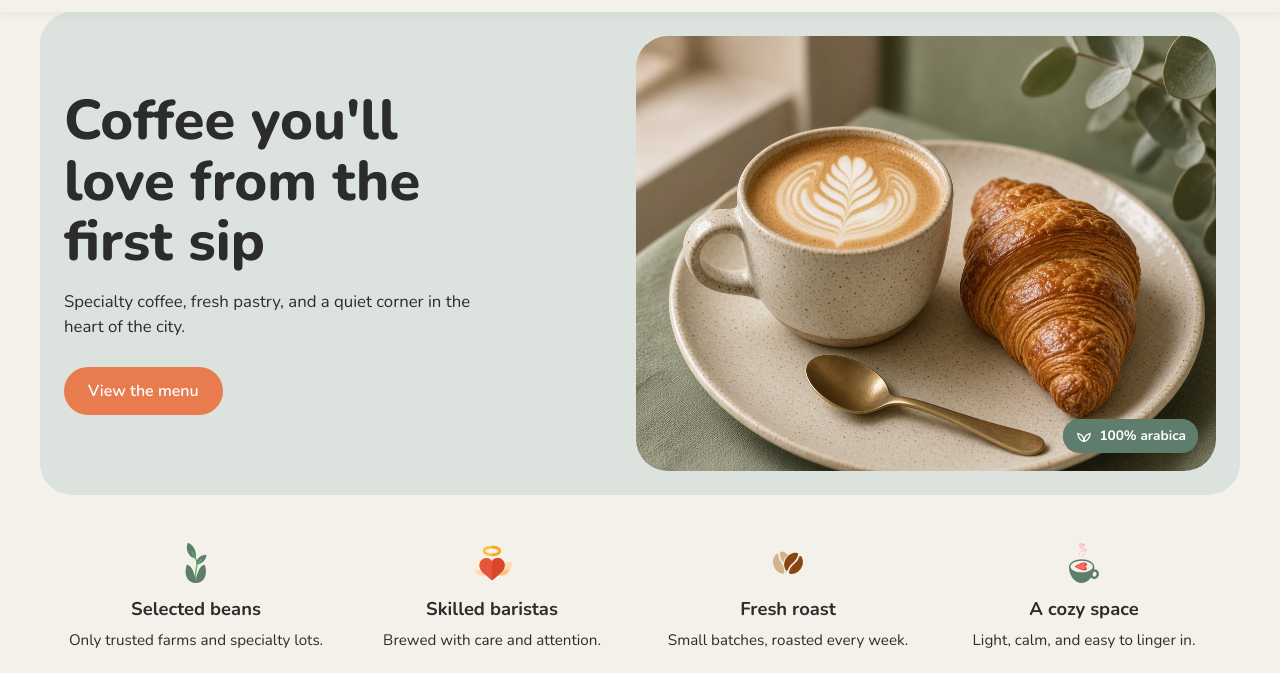
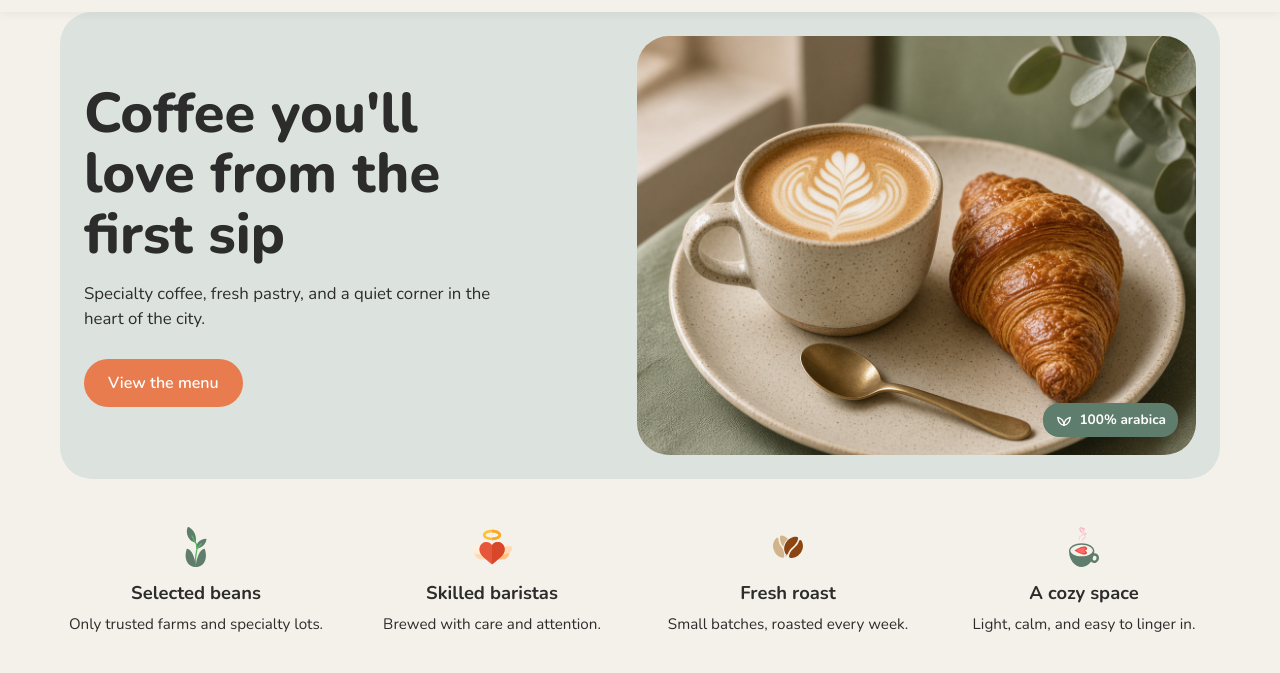
Before and after one commit to theFoxTale/rsschool-landing-page, a plain HTML site: page index.html in a window 1280 px wide. Shown: the part 68-741 px from the top of the page. Drawn offline with Linux system fonts and the light colour scheme.

Commit message:
fix: correct width for about container

```diff
--- a/index.html
+++ b/index.html
@@ -79,7 +79,8 @@
 <main class="main">
     <!-- 1. Основная секция -->
     <section class="about" id="about_section" aria-labelledby="about-heading">
-        <div class="container about__container">
+        <div class="container">
+            <div class="about__container">
                 <div class="about__content">
                     <h1 class="about__title" id="about-heading">Coffee you'll love from the first sip</h1>
                     <p class="about__lead">Specialty coffee, fresh pastry, and a quiet corner in the heart of the city.</p>
@@ -94,6 +95,7 @@
                         </svg>
                         100% arabica
                     </p>
+                </div>
             </div>
         </div>
     </section>
```
Lines whose indentation alone changed are shown as unchanged.
